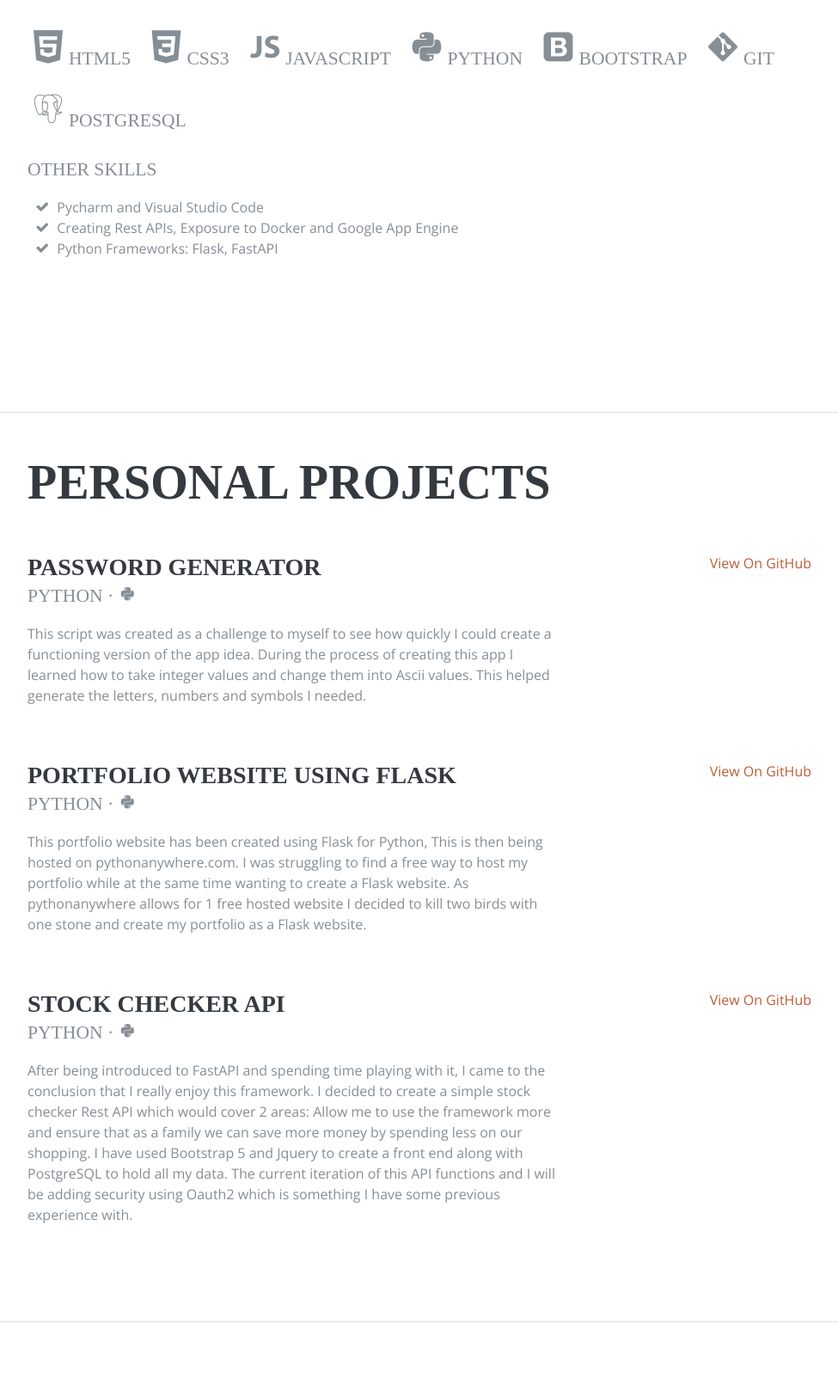
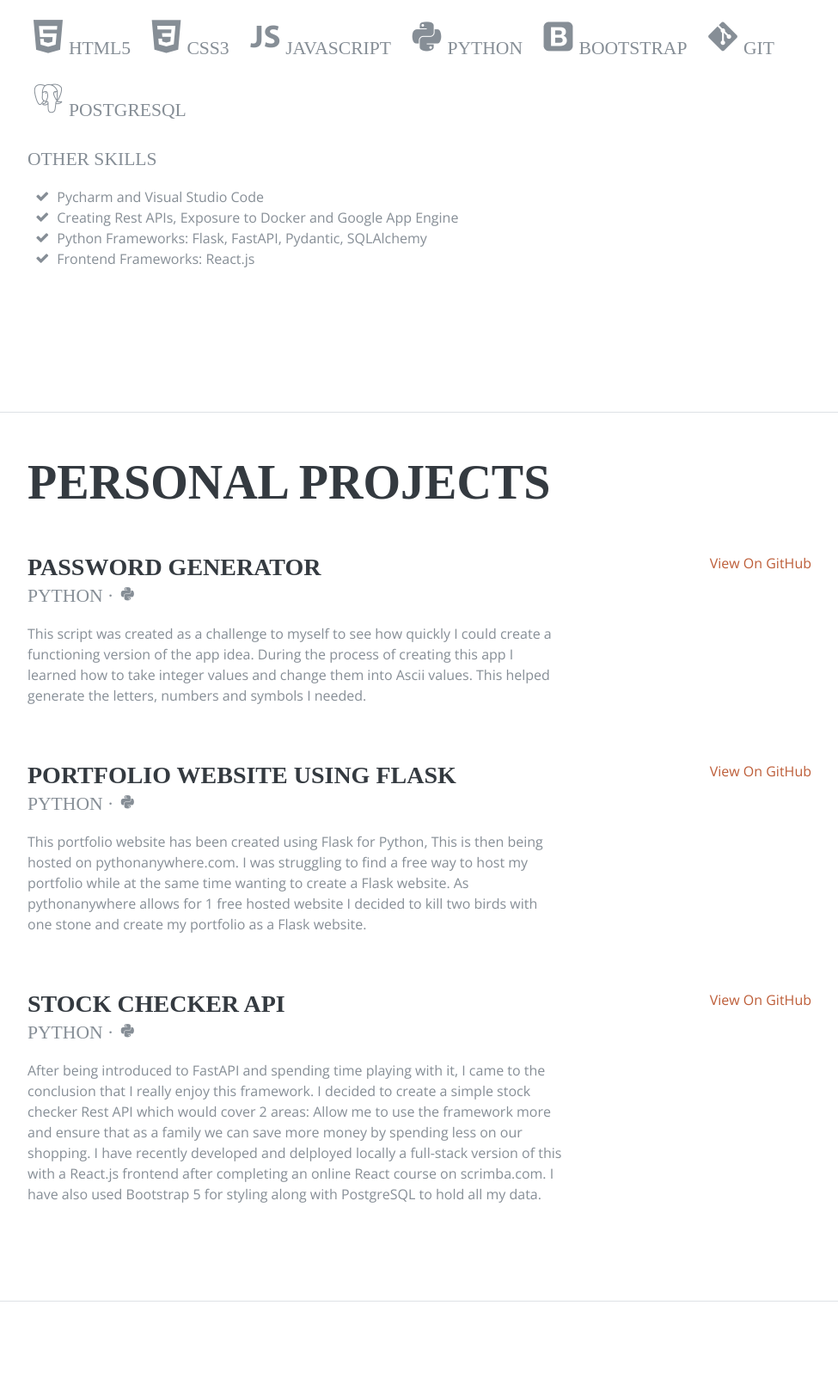
Before and after one commit to MistrySundeep/Personal_Portfolio, a Flask app: page / in a window 1280 px wide. Shown: the part 1920-3545 px from the top of the page at 86% size, without its empty margins (288-1263 px from the left). Run offline with Flask 2, Linux system fonts and the light colour scheme; some libraries are stand-ins or nearby versions; some web fonts are replaced.

Commit message:
Updated content and changed CV to docx file

```diff
--- a/Flask_Practice/templates/index.html
+++ b/Flask_Practice/templates/index.html
@@ -31,7 +31,6 @@
     <nav class="navbar navbar-expand-lg navbar-dark bg-primary fixed-top" id="sideNav">
       <a class="navbar-brand js-scroll-trigger" href="#page-top">
         <span class="d-none d-lg-block">
-          <!-- Replace image with picture of yourself -->
           <img class="img-fluid img-profile rounded-circle mx-auto mb-2" src="/static/img/IMG_2337e.jpg" alt="">
         </span>
       </a>
@@ -56,7 +55,7 @@
             <a class="nav-link js-scroll-trigger" href="#interests">Interests</a>
           </li>
           <li class="nav-item">
-            <a class="nav-link" href="/static/Sundeep_CV.pdf" download>Download CV</a>
+            <a class="nav-link" href="/static/Sundeep CV 2023.docx" download>Download CV</a>
           </li>
 
         </ul>
@@ -73,8 +72,7 @@
           <div class="subheading mb-4">
             <a href="mailto:mistrysundeep@gmail.com">· mistrysundeep@gmail.com ·</a>
           </div>
-          <h4 class="mb-4">A new graduate venturing into the world of the software development looking for new experiences and adventures.</h4>
-<!--          <p class="mb-5">Junior developer with 5+ months of experience implementing REST APIs in Python using the FastAPI framework; some exposure to docker and postgresql. I’ve worked with monolithic systems but have a clear understanding of microservices. With passion and ambition, I’m ready to jump into the next challenge.</p>-->
+          <h4 class="mb-4">A motivated Junior Developer with under a year of commercial experience looking for new experiences and adventures</h4>
           <ul class="list-inline list-social-icons mb-0">
             <li class="list-inline-item">
               <a href="https://www.linkedin.com/in/sundeep-mistry-5a1944221/">
@@ -179,7 +177,10 @@
               Creating Rest APIs, Exposure to Docker and Google App Engine</li>
             <li>
               <i class="fa-li fa fa-check"></i>
-              Python Frameworks: Flask, FastAPI</li>
+              Python Frameworks: Flask, FastAPI, Pydantic, SQLAlchemy</li>
+            <li>
+              <i class="fa-li fa fa-check"></i>
+              Frontend Frameworks: React.js</li>
           </ul>
         </div>
 
@@ -224,9 +225,8 @@
               <div class="subheading mb-3">Python · <i class= "devicons devicons-python"></i></div>
               <p>After being introduced to FastAPI and spending time playing with it, I came to the conclusion that I really enjoy this framework.
                 I decided to create a simple stock checker Rest API which would cover 2 areas: Allow me to use the framework more and ensure that as a
-                family we can save more money by spending less on our shopping. I have used Bootstrap 5 and Jquery to create a front end along with PostgreSQL
-                to hold all my data. The current iteration of this API functions and I will be adding security using Oauth2 which is something I have some
-                previous experience with.</p>
+                family we can save more money by spending less on our shopping. I have recently developed and delployed locally a full-stack version of this with a React.js frontend
+                after completing an online React course on scrimba.com. I have also used Bootstrap 5 for styling along with PostgreSQL to hold all my data.</p>
             </div>
             <div class="resume-date text-md-right">
               <span class="text-primary"><a href="https://github.com/MistrySundeep/stock_checker_API">View On GitHub</a></span>
@@ -240,7 +240,7 @@
         <div class="my-auto">
           <h2 class="mb-5">Interests</h2>
           <p>Apart from coding, I have a great passion for cooking which I do regularly and experiment with different ingredients and recipes. I build computers, since the beginning of 2020 I have rebuilt my own computer, built a gaming system for a family member and a Linux based system for a personal NAS drive.</p>
-          <p>Streaming has become something I have started up recently and have been enjoying it a lot. I try to stream twice a week; I would stream games from my computer or from my consoles. When I need to get away from everything I enjoy reading science fiction and fantasy books, my recent favourite is Fahrenheit 451.</p>
+          <p>Streaming has become something I have started up recently and have been enjoying it a lot. I try to stream twice a week; I would stream games from my computer or from my consoles. When I need to get away from everything I enjoy reading science fiction and fantasy books, my recent favourite is Fahrenheit 451 and Dune Messiah.</p>
         </div>
       </section>
 
```
Also changed, not shown: 2 other files.
